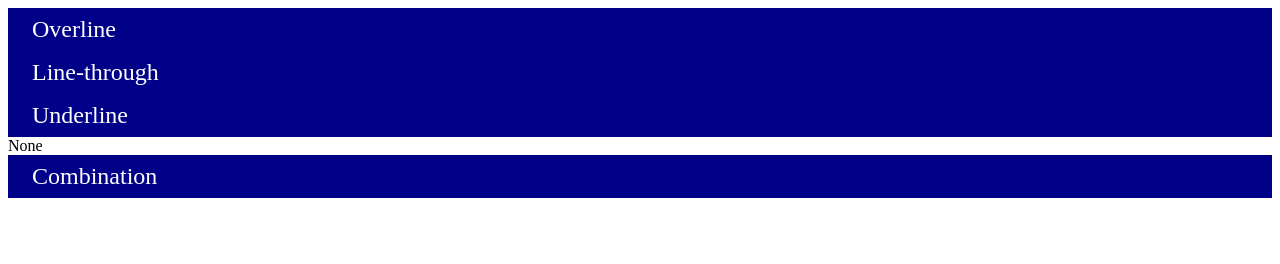
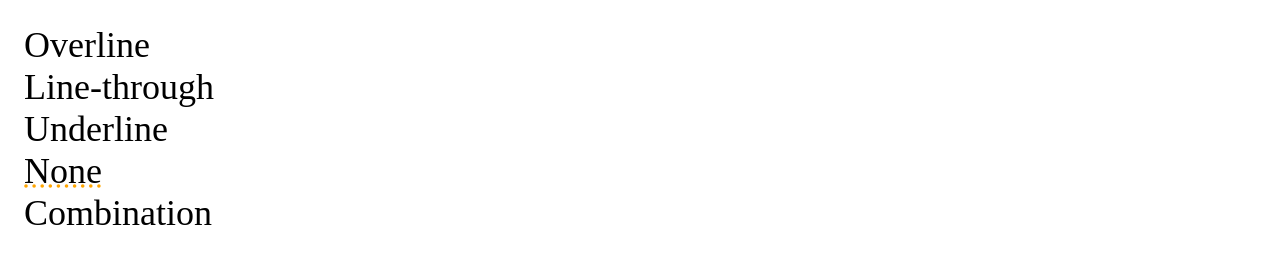
Before and after one commit to kostarusin/draft, a plain HTML site: page index.html in a window 1280 px wide. Drawn offline with Linux system fonts and the light colour scheme.

Commit message:
Update styles.css

```diff
--- a/styles/styles.css
+++ b/styles/styles.css
@@ -1,19 +1,17 @@
-[data-color] {
-  padding: 0.5rem 1.5rem;
-  border: none;
-  background-color: #008;
-  color: #fff;
-  font-size: 1.5rem;
+body {
+  font-size: 36px;
+  padding: 1rem;
 }
 
-[data-color="rgba"]:hover {
-  background-color: rgb(0, 0, 136, 0.5);
+/* Напиши код під цим рядком */
+.up {
 }
-
-[data-color="hsla"]:hover {
-  background-color: hsl(240, 100%, 27%, 0.5);
+.through {
 }
-
-[data-color="hexa"]:hover {
-  background-color: #00008a80;
+.down {
 }
+.no {
+  text-decoration: underline dotted orange;
+}
+.combi {
+}
```
